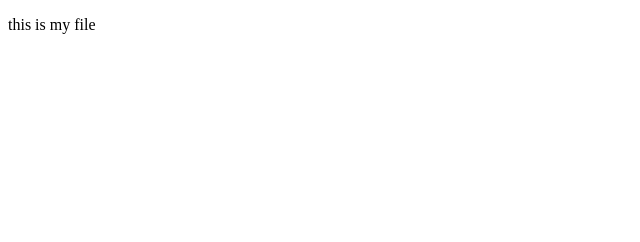
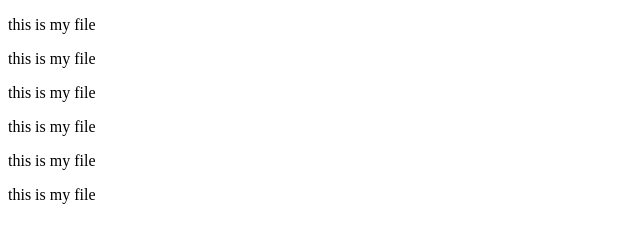
Before and after one commit to esha209/esharepo, a plain HTML site: page index.html in a window 1280 px wide. Shown: the whole page, without its empty margins (0-640 px from the left). Drawn offline with Linux system fonts and the light colour scheme.

Commit message:
Update index.html

```diff
--- a/index.html
+++ b/index.html
@@ -7,5 +7,12 @@
 </head>
 <body>
     <p>this is my file</p>
+        <p>this is my file</p>
+
+        <p>this is my file</p>
+    <p>this is my file</p>
+    <p>this is my file</p>
+    <p>this is my file</p>
+
 </body>
 </html>
```
